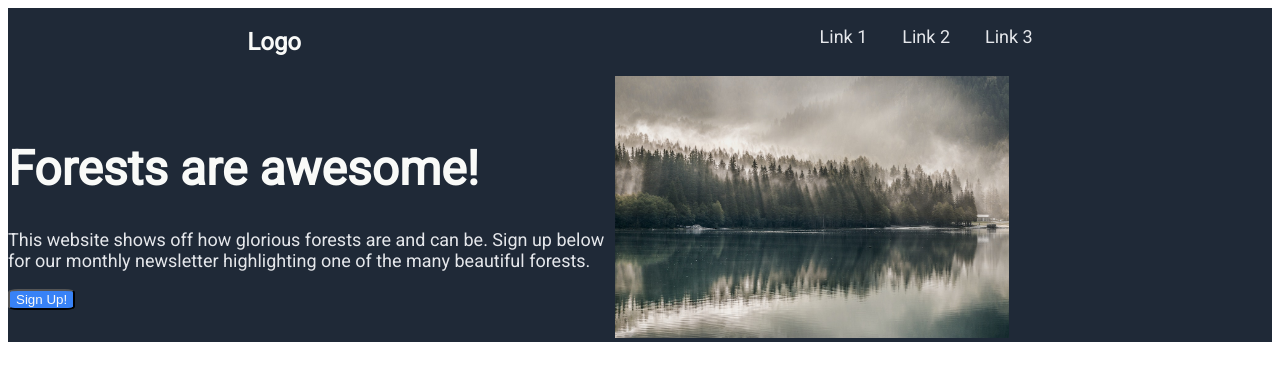
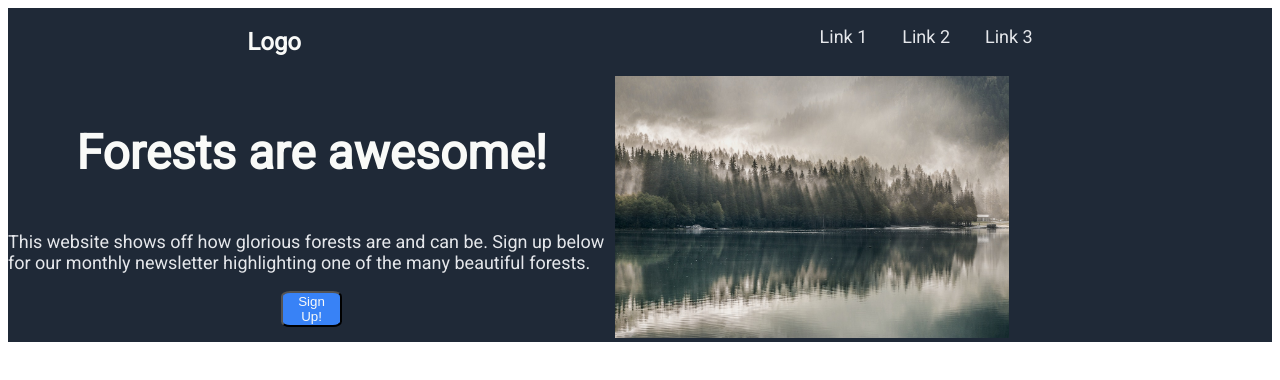
Before and after one commit to GSeefried/Landing-Page, a plain HTML site: page index.html in a window 1280 px wide. Drawn offline with Linux system fonts and the light colour scheme.

Commit message:
Updating all files

```diff
--- a/index.html
+++ b/index.html
@@ -33,7 +33,7 @@
           below for our monthly newsletter highlighting one of the many
           beautiful forests.
         </p>
-        <button>Sign Up!</button>
+        <button class="bob">Sign Up!</button>
       </div>
       <div class="foggyLakeContainer">
         <img
--- a/style.css
+++ b/style.css
@@ -29,8 +29,16 @@ li {
 .boxOne {
     display: flex;
     background-color: #1f2937;
+    justify-content: space-around;
+}
+
+.boxOneInfo {
+    display: flex;
+    flex-direction: column;
     align-items: center;
+    justify-content: center;
 }
+
 h1 {
     color: #f9faf8;
     font-size: 48px;
@@ -40,10 +48,15 @@ h1 {
 .boxOneP {
     color: #e5e7eb;
     font-size: 18px;
+
 }
 .foggyLake {
     width: 60%;
     height: auto;
+}
+
+.bob {
+    width: 10%;
 }
 
 button {
```
Also changed, not shown: 1 other file.
